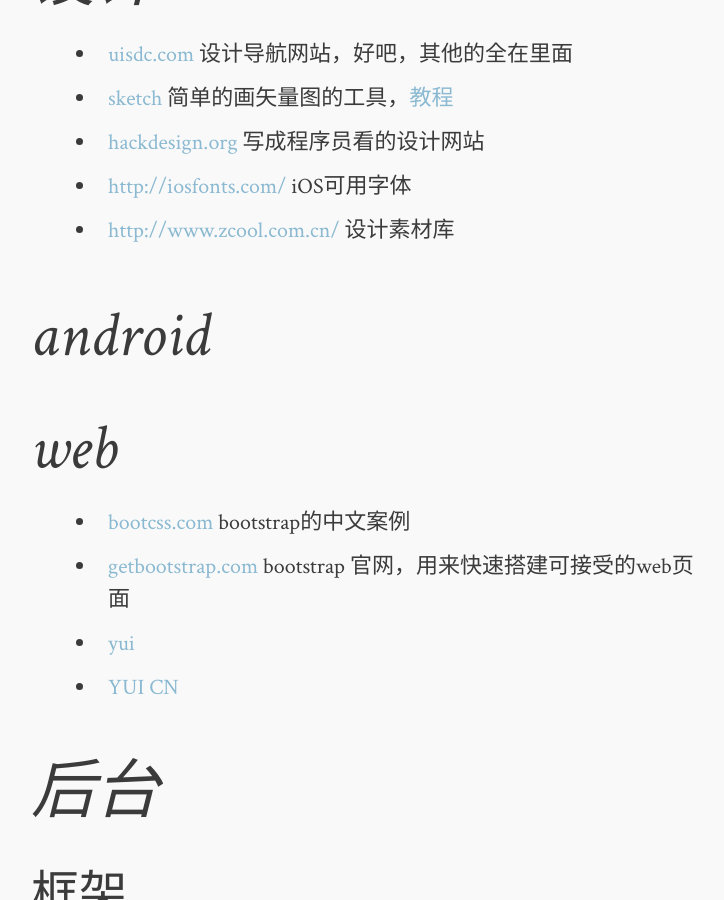
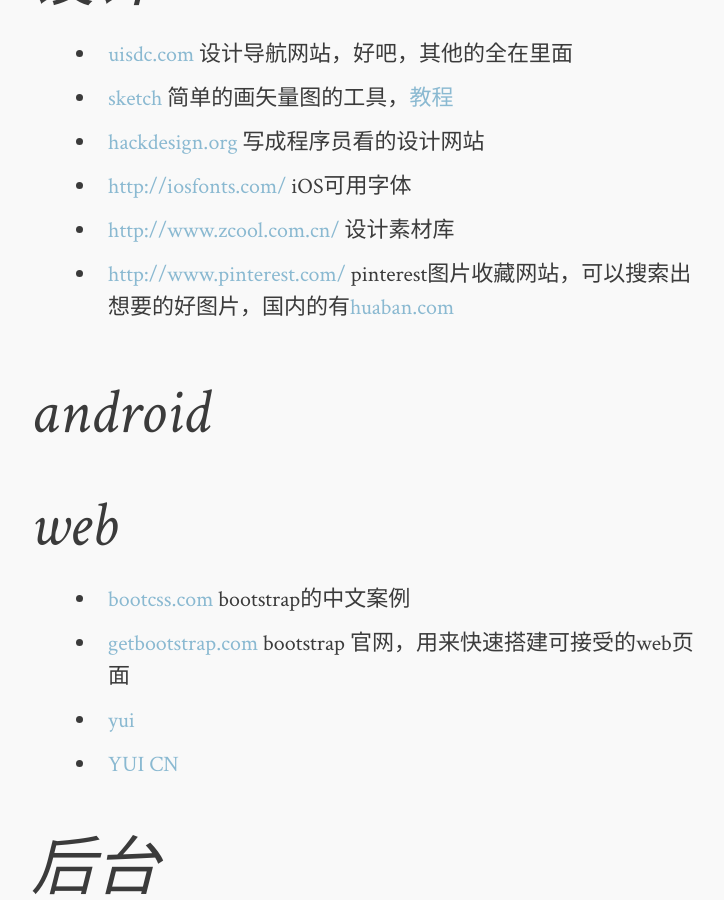
Before and after one commit to landfound/todaylover.github.io, a Jekyll site: the page built from _posts/2014-12-19-developer-tools.md, in a window 1280 px wide and 900 px high, scrolled down 4868 px. Shown: the whole window, without its empty margins (269-993 px from the left). Built offline with Jekyll 4.4.1, drawn with Linux system fonts in a browser that asks for light colours; Markdown is read by kramdown in place of the engine named in the settings; comment, search, counter and statistics services are not loaded.

Commit message:
pinterest

```diff
--- a/_posts/2014-12-19-developer-tools.md
+++ b/_posts/2014-12-19-developer-tools.md
@@ -81,6 +81,7 @@ category: articles
 * [hackdesign.org](https://hackdesign.org/) 写成程序员看的设计网站
 * [http://iosfonts.com/](http://iosfonts.com/) iOS可用字体
 * [http://www.zcool.com.cn/](http://www.zcool.com.cn/) 设计素材库
+* [http://www.pinterest.com/](http://www.pinterest.com/) pinterest图片收藏网站，可以搜索出想要的好图片，国内的有[huaban.com](http://huaban.com)
 
 
 
```
